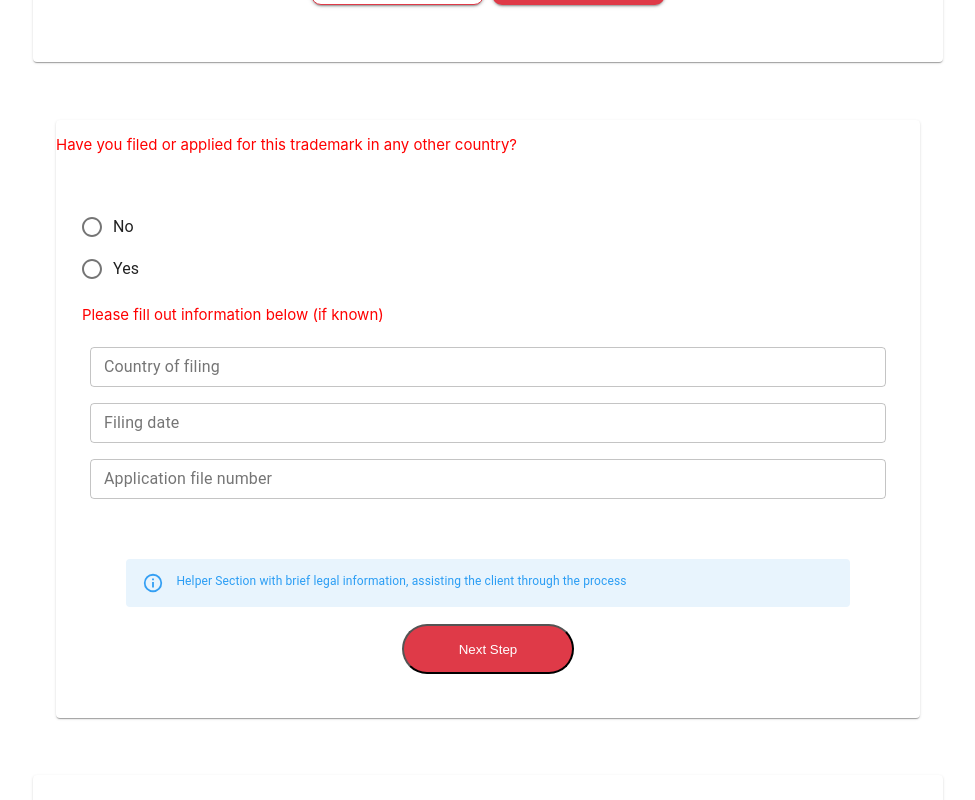
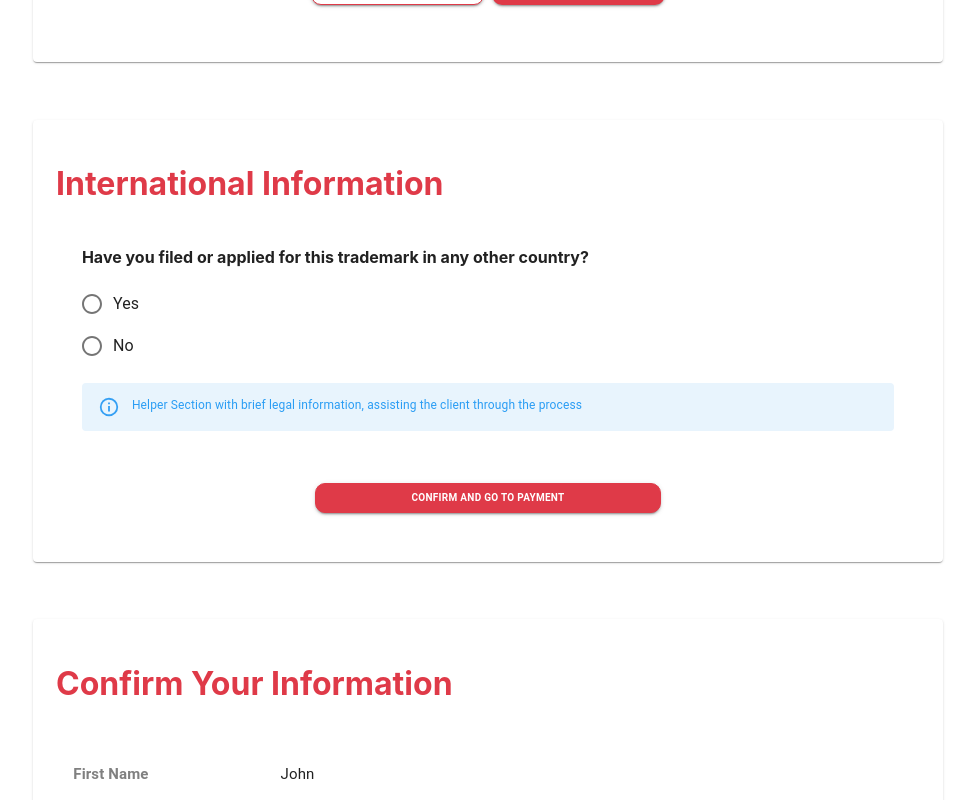
Before and after one commit to BCIT-SSD-2020-21/industry-project-checkmarks, a React (Create React App) app: page /application in a window 1280 px wide. Shown: the part 2660-3460 px from the top of the page, without its empty margins (152-1127 px from the left). Built offline with nearby package versions, Linux system fonts and the light colour scheme.

Commit message:
radio button action

```diff
--- a/src/components/TrademarkApplicationPage/ConfirmOrder.js
+++ b/src/components/TrademarkApplicationPage/ConfirmOrder.js
@@ -9,7 +9,7 @@ export default function PaymentForm() {
     const history = useHistory();
 
     //handle Submit
-    const handleSubmit = async (event) => {
+    const handleSubmit = (event) => {
         event.preventDefault();
         alert('Successfully Confirm ');
     };
@@ -192,8 +192,8 @@ const useStyles = makeStyles((theme) => ({
         margin: '3%',
     },
     completeButton: {
-        color: '#df3a48',
-        backgroundColor: '#FFF',
+        color: '#FFF',
+        backgroundColor: '#df3a48',
         fontWeight: 'bold',
         width: '50%',
         height: '30px',
--- a/src/components/TrademarkApplicationPage/CountryCard.js
+++ b/src/components/TrademarkApplicationPage/CountryCard.js
@@ -1,34 +1,55 @@
-import React from 'react';
+import React, { useState } from 'react';
 import { makeStyles } from '@material-ui/core/styles';
-import Card from '@material-ui/core/Card';
-import Radio from '@material-ui/core/Radio';
+import {
+    RadioGroup,
+    Radio,
+    FormControlLabel,
+    TextField,
+    Card,
+    Button,
+} from '@material-ui/core';
 import Alert from '@material-ui/lab/Alert';
-import FormControlLabel from '@material-ui/core/FormControlLabel';
-import TextField from '@material-ui/core/TextField';
 
 const CountryCard = () => {
     const classes = useStyles();
+
+    const [checked, setChecked] = useState('No');
+
+    //handle Submit
+    const handleSubmit = (event) => {
+        event.preventDefault();
+        alert('Successfully Confirm ');
+    };
+
     return (
         <Card className={classes.countryCard}>
-            <p style={{ color: 'red', fontSize: 15 }}>
+            <h1 className={classes.title}> International Information</h1>
+            <div className={classes.formContainer}>
+                <p className={classes.text}>
                     Have you filed or applied for this trademark in any other
                     country?
                 </p>
-            <div className={classes.formContainer}>
-                {/* ===================== */}
-                {/* No option radio card  */}
-                {/* ===================== */}
-                <FormControlLabel value="No" control={<Radio />} label="No" />
-                {/* ================ */}
-                {/* Yes form payment */}
-                {/* ================ */}
-                <div className={classes.form}>
+
+                <RadioGroup
+                    aria-label="userType"
+                    id="userType"
+                    name="userType"
+                    onChange={(e) => setChecked(e.target.value)}
+                >
                     <FormControlLabel
                         value="Yes"
                         control={<Radio />}
                         label="Yes"
                     />
-                    <p style={{ color: 'red', fontSize: 15 }}>
+                    <FormControlLabel
+                        value="No"
+                        control={<Radio />}
+                        label="No"
+                    />
+                </RadioGroup>
+                {checked == 'Yes' && (
+                    <div className={classes.form}>
+                        <p className={classes.text}>
                             Please fill out information below (if known)
                         </p>
                         <TextField
@@ -53,14 +74,21 @@ const CountryCard = () => {
                             className={classes.input}
                         />
                     </div>
-            </div>
-
+                )}
                 <Alert severity="info" className={classes.alert}>
                     Helper Section with brief legal information, assisting the
                     client through the process
                 </Alert>
+            </div>
             <div className={classes.buttonContainer}>
-                <button className={classes.nextButton}>Next Step</button>
+                <Button
+                    type="submit"
+                    variant="contained"
+                    onClick={handleSubmit}
+                    className={classes.nextButton}
+                >
+                    Confirm and go to payment
+                </Button>
             </div>
         </Card>
     );
@@ -68,45 +96,48 @@ const CountryCard = () => {
 
 export default CountryCard;
 const useStyles = makeStyles((theme) => ({
-    alert: {
-        width: '80%',
-        margin: '2% auto',
-        color: '#2a9df4',
-        fontSize: '12px',
-    },
     countryCard: {
+        padding: '2%',
         marginTop: '5%',
         width: '75%',
     },
-    nextButton: {
-        backgroundColor: '#df3a48',
-        color: '#FFF',
-        width: '40%',
-        height: '50px',
-        borderRadius: '30px',
+    title: {
+        color: '#df3a48',
         marginBottom: '5%',
-        margin: 'auto',
-        [theme.breakpoints.up('sm')]: {
-            width: '20%',
     },
-    },
-
     formContainer: {
-        paddingTop: '3%',
-        paddingBottom: '3%',
         margin: '3%',
     },
-
     form: {
         display: 'flex',
         flexDirection: 'column',
     },
-
+    text: { fontWeight: 'bold' },
     input: {
-        margin: '1%',
+        marginTop: '2%',
     },
     buttonContainer: {
         display: 'flex',
         alignItems: 'center',
     },
+    nextButton: {
+        color: '#FFF',
+        backgroundColor: '#df3a48',
+        fontWeight: 'bold',
+        width: '50%',
+        height: '30px',
+        fontSize: '8px',
+        margin: '3% auto',
+        borderRadius: '10px',
+        border: '1px solid #df3a48',
+        [theme.breakpoints.up('sm')]: {
+            fontSize: '10px',
+            width: '40%',
+        },
+    },
+    alert: {
+        margin: '2% auto',
+        color: '#2a9df4',
+        fontSize: '12px',
+    },
 }));
--- a/src/components/TrademarkApplicationPage/PaymentForm.js
+++ b/src/components/TrademarkApplicationPage/PaymentForm.js
@@ -25,7 +25,7 @@ export default function PaymentForm() {
     const [country, setCountry] = useState('');
 
     //handle Submit
-    const handleSubmit = async (event) => {
+    const handleSubmit = (event) => {
         event.preventDefault();
         alert('Successfully Complete');
     };
@@ -223,15 +223,14 @@ const useStyles = makeStyles((theme) => ({
         margin: '3%',
     },
     completeButton: {
-        color: '#df3a48',
-        backgroundColor: '#FFF',
+        color: '#FFF',
+        backgroundColor: '#df3a48',
         fontWeight: 'bold',
         width: '40%',
         height: '30px',
         fontSize: '10px',
         margin: '3% auto',
         borderRadius: '10px',
-        border: '1px solid #df3a48',
         [theme.breakpoints.down('xs')]: {
             fontSize: '8px',
         },
```
Lines whose indentation alone changed are shown as unchanged.
